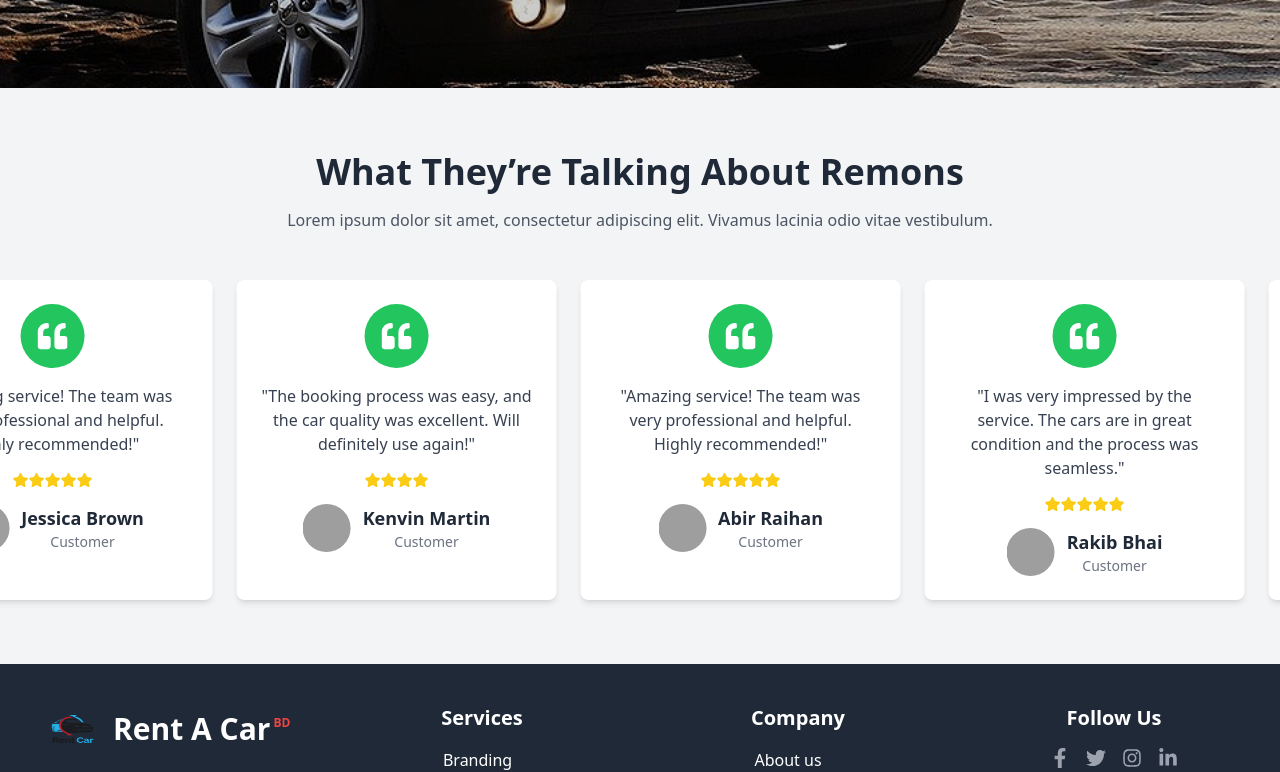
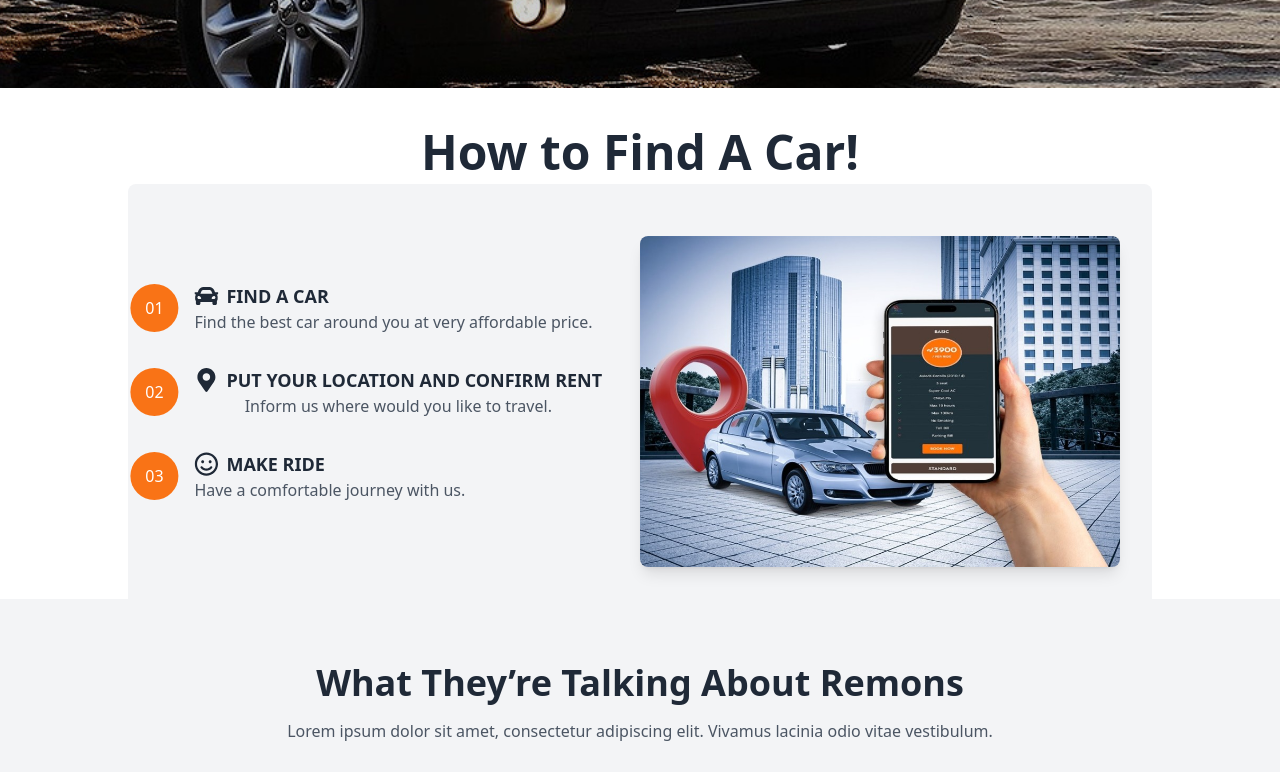
Before and after one commit to MRS028/Car-Rental-System-Client, a React (Vite) app: page / in a window 1280 px wide. Shown: the part 780-1552 px from the top of the page. Built offline with nearby package versions, Linux system fonts and the light colour scheme; no server answers; grey boxes are pictures that could not be loaded.

Commit message:
FindSteps and other functionality added

```diff
--- /dev/null
+++ b/src/Components/Pages/EtraSection/FindSteps.jsx
@@ -0,0 +1,80 @@
+import React from "react";
+import { motion } from "framer-motion";
+import { FaCar, FaMapMarkerAlt, FaRegSmile } from "react-icons/fa";
+import findsteps from "../../../assets/findSteps.jpg"; // Replace with your image path
+import { div } from "framer-motion/client";
+
+const FindSteps = () => {
+  return (
+    <div className="text-center mt-10">
+      <h2 className="text-2xl lg:text-5xl font-semibold">How to Find A Car!</h2>
+
+      <div className="flex flex-col mt-2  rounded-t-lg md:w-[80%] mx-auto text-center lg:flex-row items-center p-8 bg-gray-100">
+        {/* Steps Section */}
+        <div className="flex flex-col w-full lg:w-1/2 space-y-8">
+          {stepsData.map((step, index) => (
+            <motion.div
+              key={index}
+              className="flex items-center space-x-4"
+              animate={{ x: -30 }}
+              transition={{
+                duration: 2,
+                delay: index * 2,
+                ease: "easeOut",
+                repeat: Infinity,
+              }}
+            >
+              <div className="w-12 h-12 flex items-center justify-center bg-orange-500 text-white rounded-full">
+                {step.number}
+              </div>
+              <div>
+                <h3 className="text-lg font-bold flex items-center space-x-2">
+                  {step.icon}
+                  <span>{step.title}</span>
+                </h3>
+                <p className="text-gray-600">{step.description}</p>
+              </div>
+            </motion.div>
+          ))}
+        </div>
+
+        {/* Image Section */}
+        <motion.div
+          className="w-full pt-5 lg:w-1/2"
+          initial={{ opacity: 0, x: 100 }}
+          animate={{ opacity: 1, x: 0 }}
+          transition={{ duration: 1, repeat: Infinity, repeatDelay: 3 }}
+        >
+          <img
+            src={findsteps}
+            alt="Rent A Car"
+            className="rounded-lg shadow-lg"
+          />
+        </motion.div>
+      </div>
+    </div>
+  );
+};
+
+const stepsData = [
+  {
+    number: "01",
+    icon: <FaCar size={24} />,
+    title: "FIND A CAR",
+    description: "Find the best car around you at very affordable price.",
+  },
+  {
+    number: "02",
+    icon: <FaMapMarkerAlt size={24} />,
+    title: "PUT YOUR LOCATION AND CONFIRM RENT",
+    description: "Inform us where would you like to travel.",
+  },
+  {
+    number: "03",
+    icon: <FaRegSmile size={24} />,
+    title: "MAKE RIDE",
+    description: "Have a comfortable journey with us.",
+  },
+];
+
+export default FindSteps;
--- a/src/Components/Pages/Home/Home.jsx
+++ b/src/Components/Pages/Home/Home.jsx
@@ -1,11 +1,13 @@
 import React from 'react';
 import Banner from './Banner';
 import Testimonials from '../EtraSection/TestimonialCard';
+import FindSteps from '../EtraSection/FindSteps';
 
 const Home = () => {
     return (
         <div className=' text-center min-h-[1000px]'>
             <Banner></Banner>
+            <FindSteps></FindSteps>
             <Testimonials></Testimonials>
         </div>
     );
```
Also changed, not shown: src/assets/findSteps.jpg (added).
